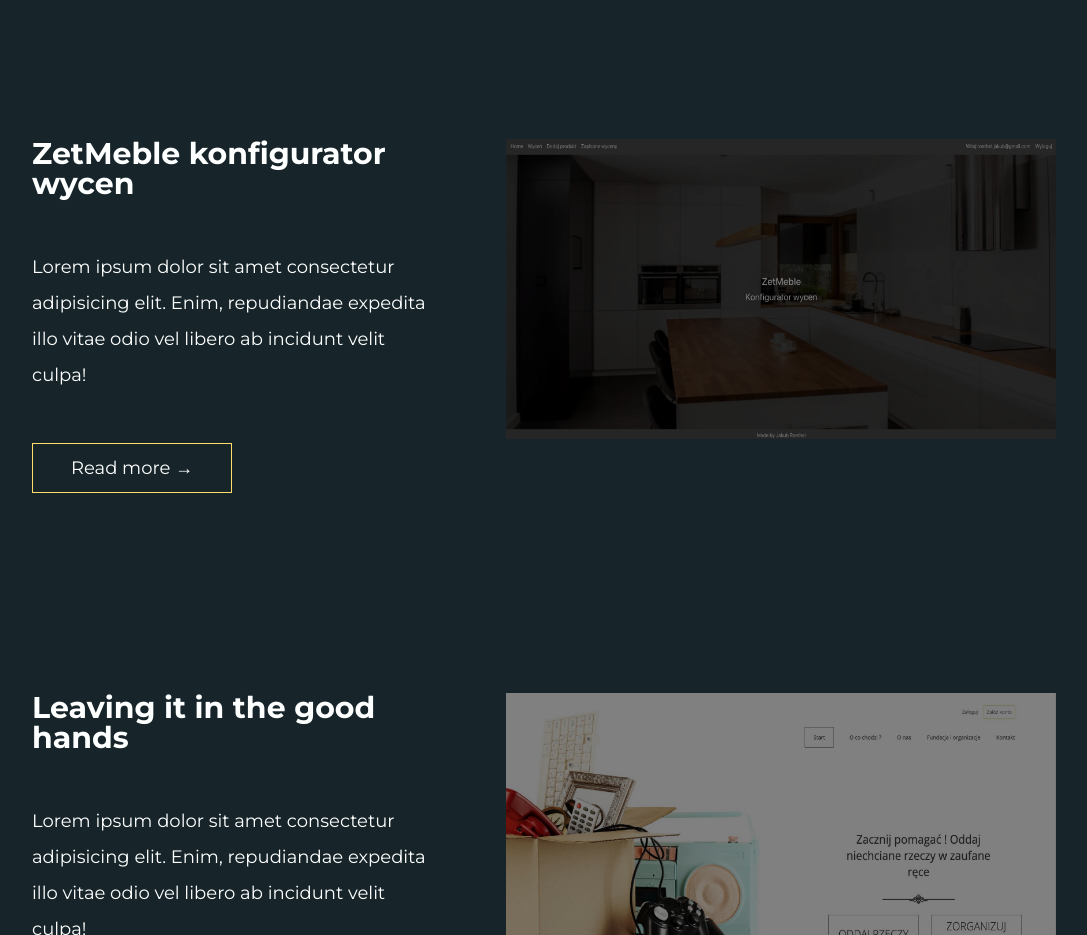
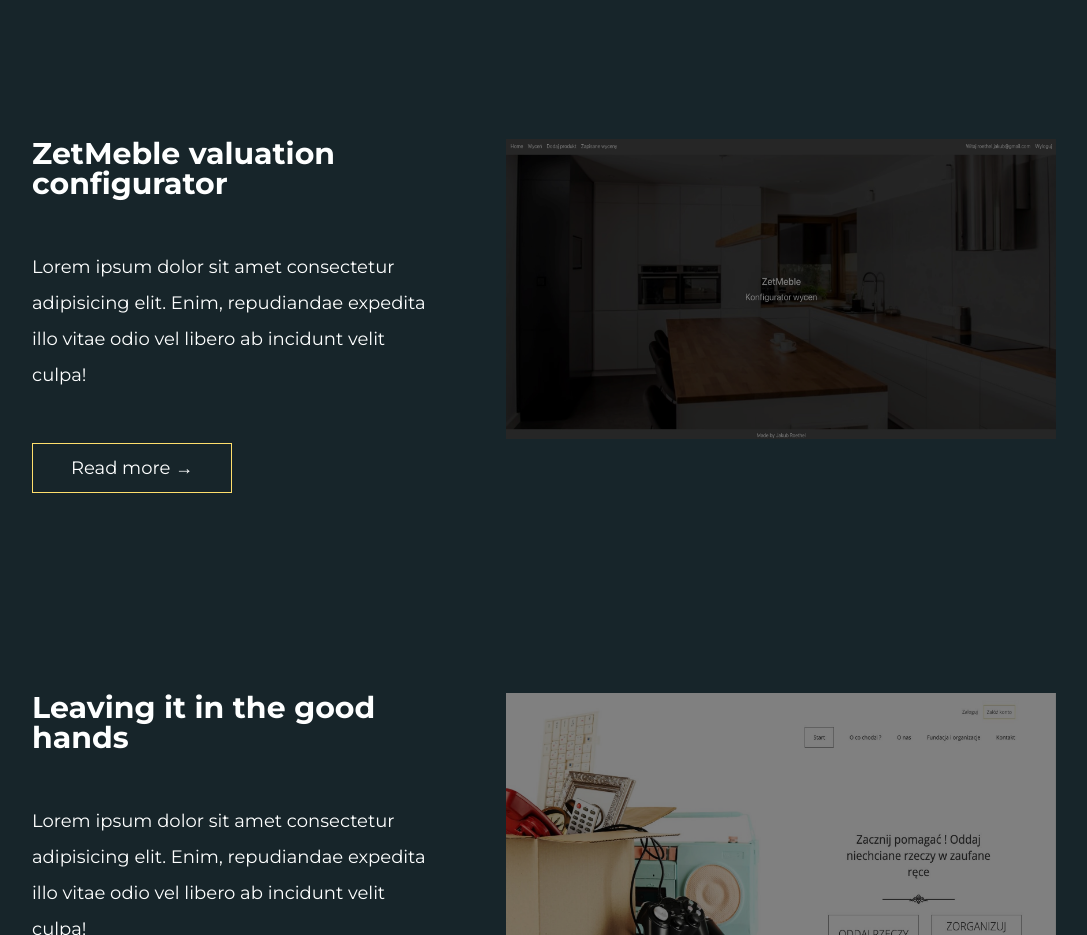
Before and after one commit to JakubRoethel/My_Personal_Page, a website: page index.html in a window 1280 px wide. Shown: the part 2360-3295 px from the top of the page, without its empty margins (96-1183 px from the left). Drawn offline with nearby package versions, Linux system fonts and the light colour scheme.

Commit message:
change title

```diff
--- a/index.html
+++ b/index.html
@@ -79,7 +79,7 @@
                     </li>
                     <li class="list-items">
                         <div data-aos="zoom-in" data-aos-duration="1500" class="item">
-                            <a href="#" class="project-link-title">ZetMeble konfigurator wycen</a>
+                            <a href="#" class="project-link-title">ZetMeble valuation configurator</a>
                             <p class="project-description">Lorem ipsum dolor sit amet consectetur adipisicing elit. Enim, repudiandae expedita illo vitae odio vel libero ab incidunt velit culpa!</p>
                             <button class="btn" >Read more →</button>
                         </div>
```
